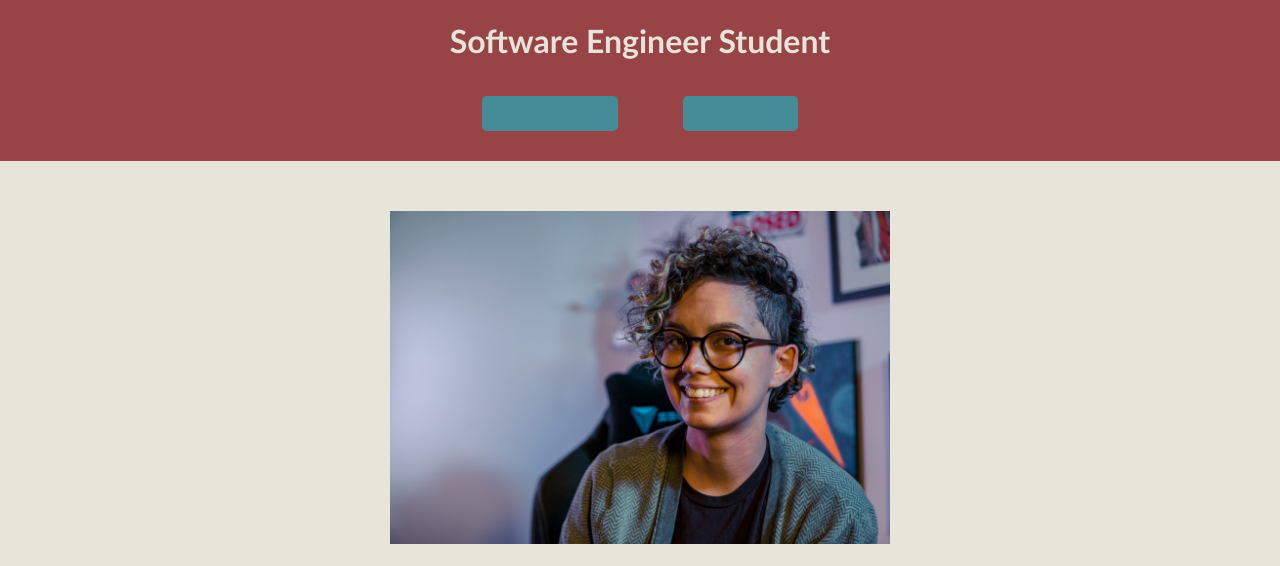
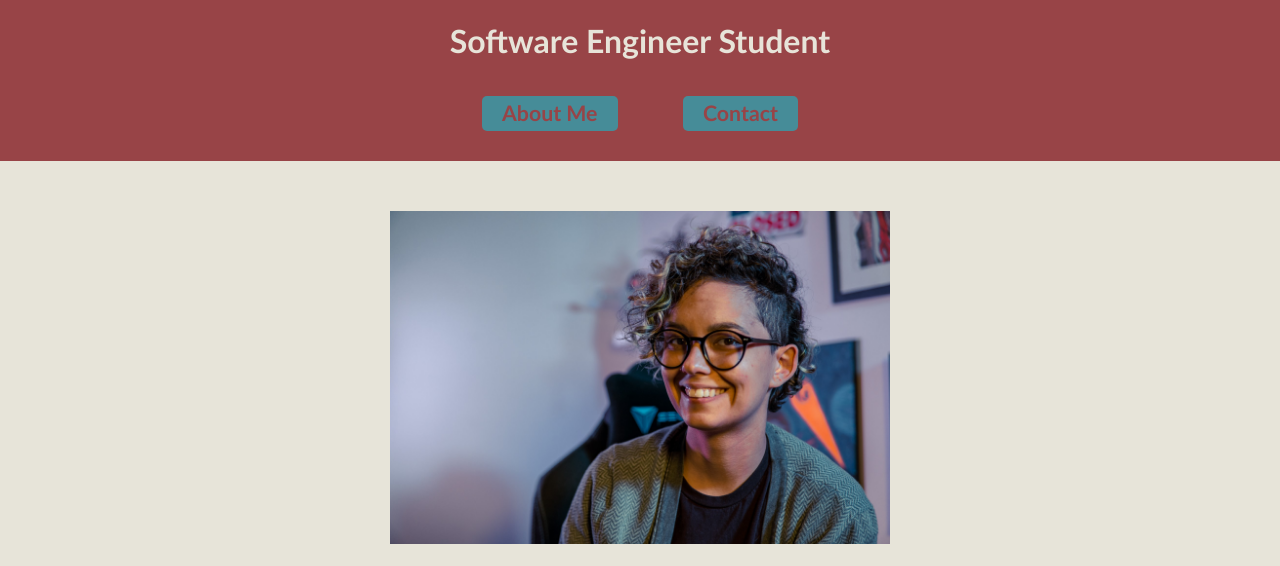
Before and after one commit to amandalynnpond/portfolio, a plain HTML site: page index.html in a window 1280 px wide. Shown: the part 225-791 px from the top of the page. Drawn offline with nearby package versions, Linux system fonts and the light colour scheme.

Commit message:
Style Correction
Style Correction for nav buttons

```diff
--- a/style.css
+++ b/style.css
@@ -3,8 +3,8 @@ a {
 	font-weight: bold;
 }
 
-a:link {color: #468C98; }
-a:visted { color: #468C98; }
+a:link {color: #984447; }
+a:visted { color: #984447; }
 a:hover { color: #65ACB8; }
 a:active { color: #204046; }
 
@@ -65,6 +65,5 @@ h3 {
   margin: 10px 30px;
   padding: 5px 20px;
   border-radius: 5px;
-  color: #E7E4D9;
   background-color: #468C98;
 }
```
